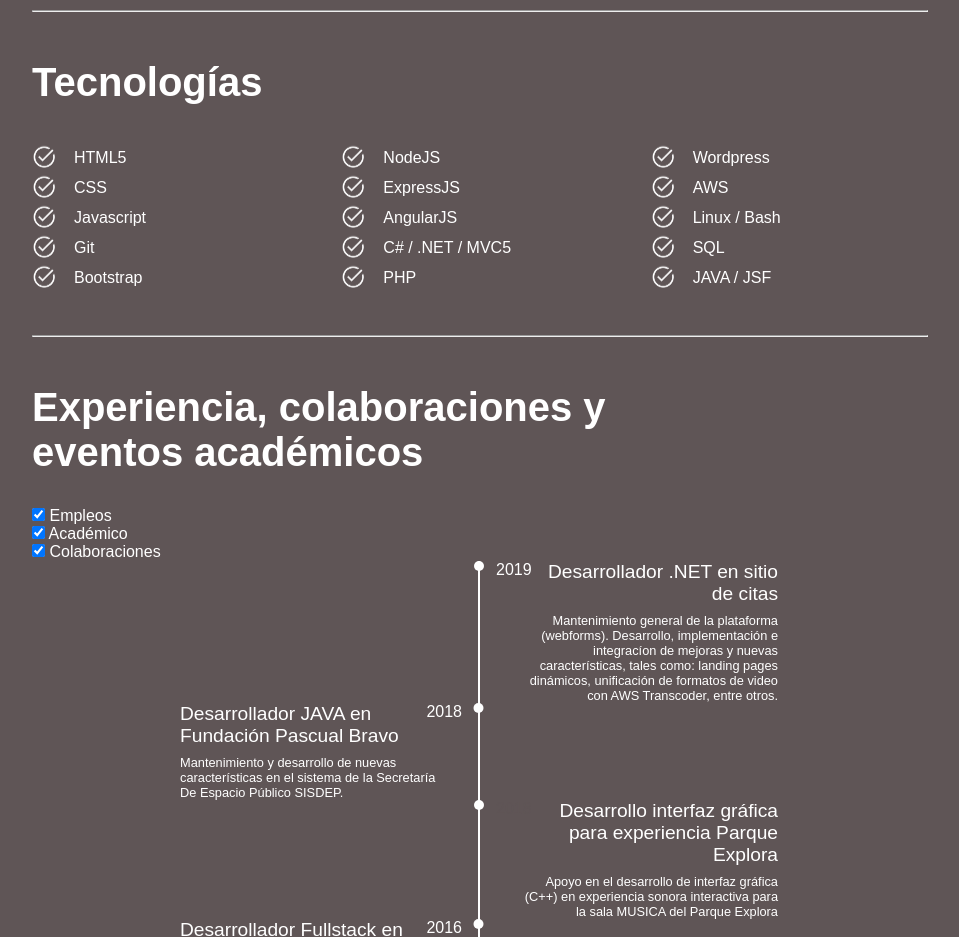
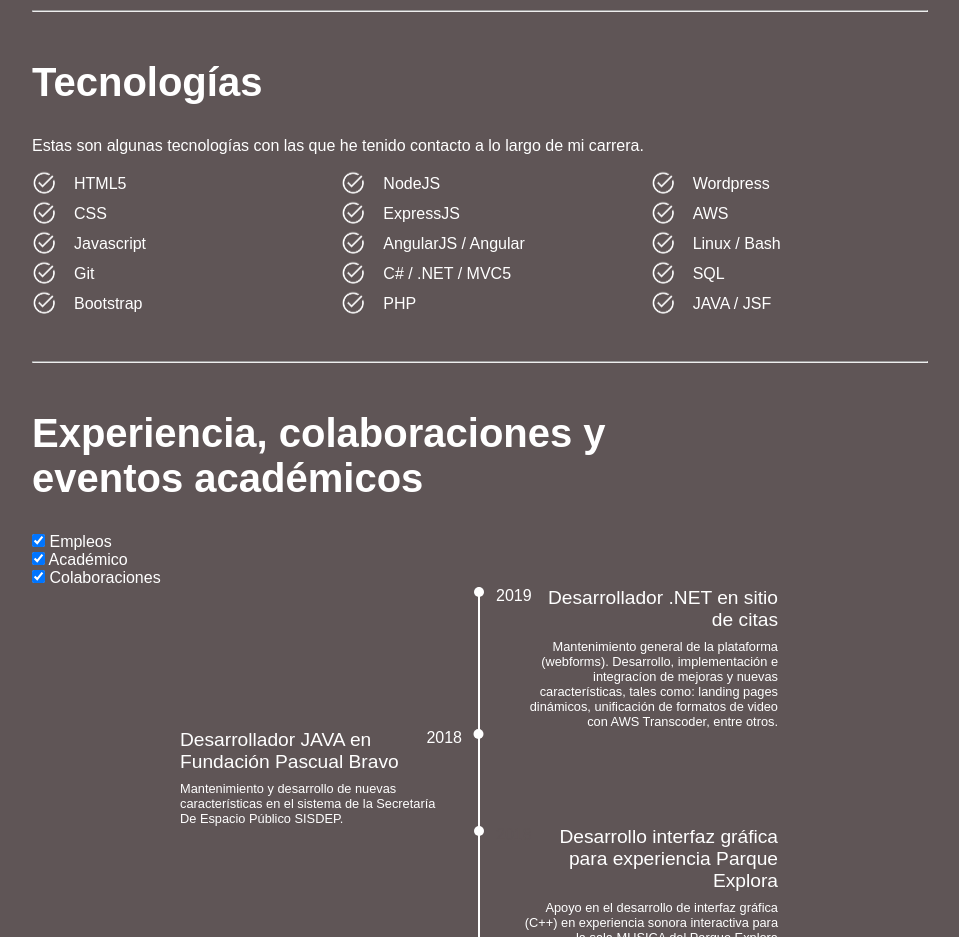
Before and after one commit to ofmorenor/portfolio, a plain HTML site: page index.html in a window 1280 px wide. Shown: the part 1440-2377 px from the top of the page, without its empty margins (160-1119 px from the left). Drawn offline with nearby package versions, Linux system fonts and the light colour scheme.

Commit message:
update technologies

```diff
--- a/index.html
+++ b/index.html
@@ -59,6 +59,7 @@
 
     <div id="technologies">
       <h3>Tecnologías</h3>
+      <p>Estas son algunas tecnologías con las que he tenido contacto a lo largo de mi carrera.</p>
       <div class="row">
         <div class="col-3">
           <ul>
@@ -73,7 +74,7 @@
           <ul>
             <li><img src="img/icons/icons8-comprobado.png" alt=""><span>NodeJS</span></li>
             <li><img src="img/icons/icons8-comprobado.png" alt=""><span>ExpressJS</span></li>
-            <li><img src="img/icons/icons8-comprobado.png" alt=""><span>AngularJS</span></li>
+            <li><img src="img/icons/icons8-comprobado.png" alt=""><span>AngularJS / Angular</span></li>
             <li><img src="img/icons/icons8-comprobado.png" alt=""><span>C# / .NET / MVC5</span></li>
             <li><img src="img/icons/icons8-comprobado.png" alt=""><span>PHP</span></li>
           </ul>
```
